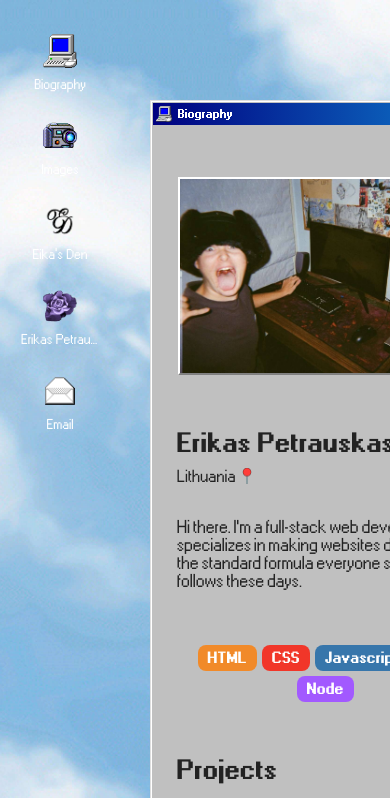
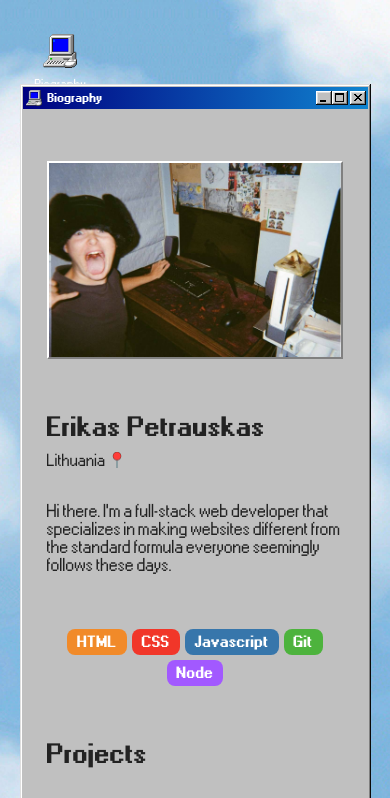
Before and after one commit to eika12345/Actual-90s-Overhaul, a plain HTML site: page index.html in a window 390 px wide. Shown: the top 798 px of the page. Drawn offline with nearby package versions, Linux system fonts and the light colour scheme.

Commit message:
update 14.3

```diff
--- a/index.html
+++ b/index.html
@@ -1006,11 +1006,31 @@ function openWindow(id) {
   win.style.zIndex = Math.min(++windowZIndex, 998); // Keep below taskbar
 
   // Restore position or default
-  if (win.dataset.prevLeft) win.style.left = win.dataset.prevLeft;
-  if (win.dataset.prevTop) win.style.top = win.dataset.prevTop;
-  if (win.dataset.prevWidth) win.style.width = win.dataset.prevWidth;
-  if (win.dataset.prevHeight) win.style.height = win.dataset.prevHeight;
-  else {
+  if (win.dataset.prevLeft) {
+  win.style.left = win.dataset.prevLeft;
+}
+if (win.dataset.prevTop) {
+  win.style.top = win.dataset.prevTop;
+}
+if (win.dataset.prevWidth) {
+  win.style.width = win.dataset.prevWidth;
+}
+if (win.dataset.prevHeight) {
+  win.style.height = win.dataset.prevHeight;
+} else {
+  const isMobile = window.innerWidth <= 768;
+
+  if (isMobile) {
+    // Mobile default: centered and responsive
+    const winWidth = 0.9 * window.innerWidth; // 90vw
+    const winLeft = 0.05 * window.innerWidth; // 5vw
+    const winTop = 0.1 * window.innerHeight; // 10vh
+
+    win.style.width = `${winWidth}px`;
+    win.style.left = `${winLeft}px`;
+    win.style.top = `${winTop}px`;
+    win.style.height = 'auto';
+  } else {
     switch (id) {
       case 'biographywindow':
         win.style.left = '150px';
@@ -1163,6 +1183,7 @@ function openWindow(id) {
         win.style.top = '100px';
     }
   }
+}
 
   const taskbar = document.querySelector('.taskbar-items');
   if (!document.getElementById(`task-${id}`)) {
```
